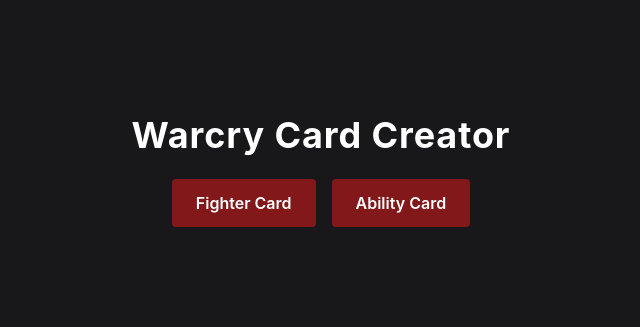
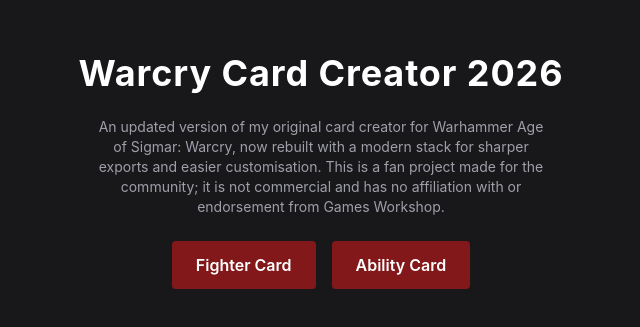
Before and after one commit to HENNIROCKS/warcry-card-creator-2026, a SvelteKit app: page / in a window 1280 px wide. Shown: the part 229-556 px from the top of the page, without its empty margins (319-959 px from the left). Built offline with nearby package versions, Linux system fonts and the light colour scheme.

Commit message:
Add descriptive text and title

```diff
--- a/src/routes/+page.svelte
+++ b/src/routes/+page.svelte
@@ -2,8 +2,16 @@
 	import { base } from '$app/paths';
 </script>
 
+<svelte:head>
+	<title>Warcry Card Creator 2026</title>
+</svelte:head>
+
 <main class="min-h-screen bg-zinc-900 text-white flex flex-col items-center justify-center gap-6">
-	<h1 class="text-4xl font-bold tracking-wide">Warcry Card Creator</h1>
+	<h1 class="text-4xl font-bold tracking-wide">Warcry Card Creator 2026</h1>
+	<p class="text-zinc-400 text-sm text-center max-w-md">
+		An updated version of my original card creator for Warhammer Age of Sigmar: Warcry, now rebuilt with a modern stack for sharper exports and easier customisation.
+		This is a fan project made for the community; it is not commercial and has no affiliation with or endorsement from Games Workshop.
+	</p>
 	<div class="flex gap-4">
 		<a href="{base}/fighter" class="px-6 py-3 bg-red-900 hover:bg-red-800 rounded text-white font-semibold transition">
 			Fighter Card
```
